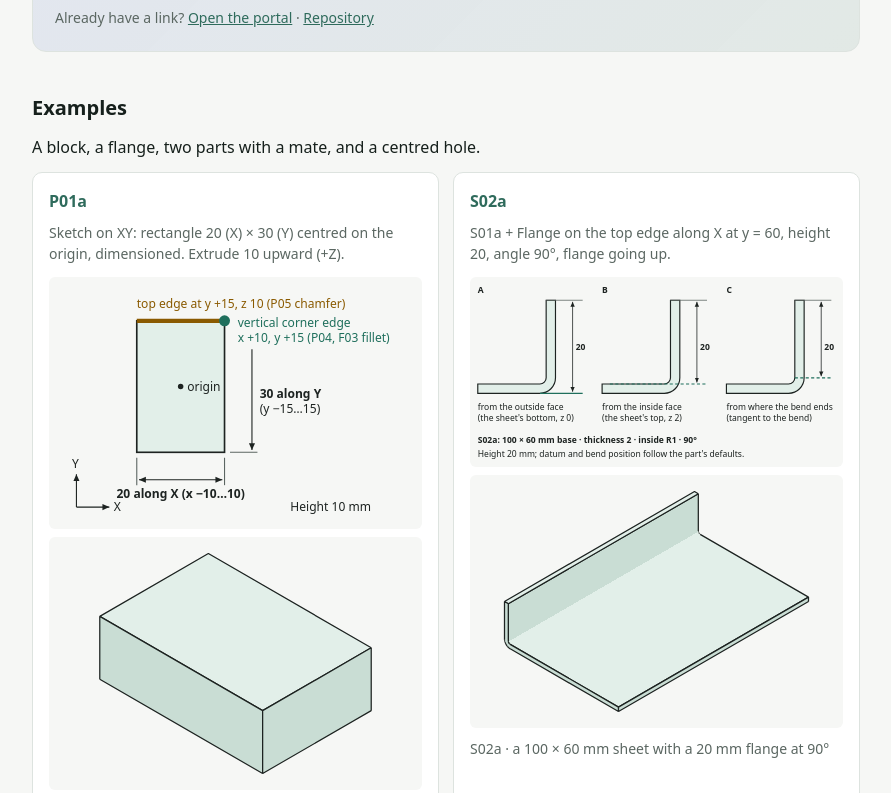
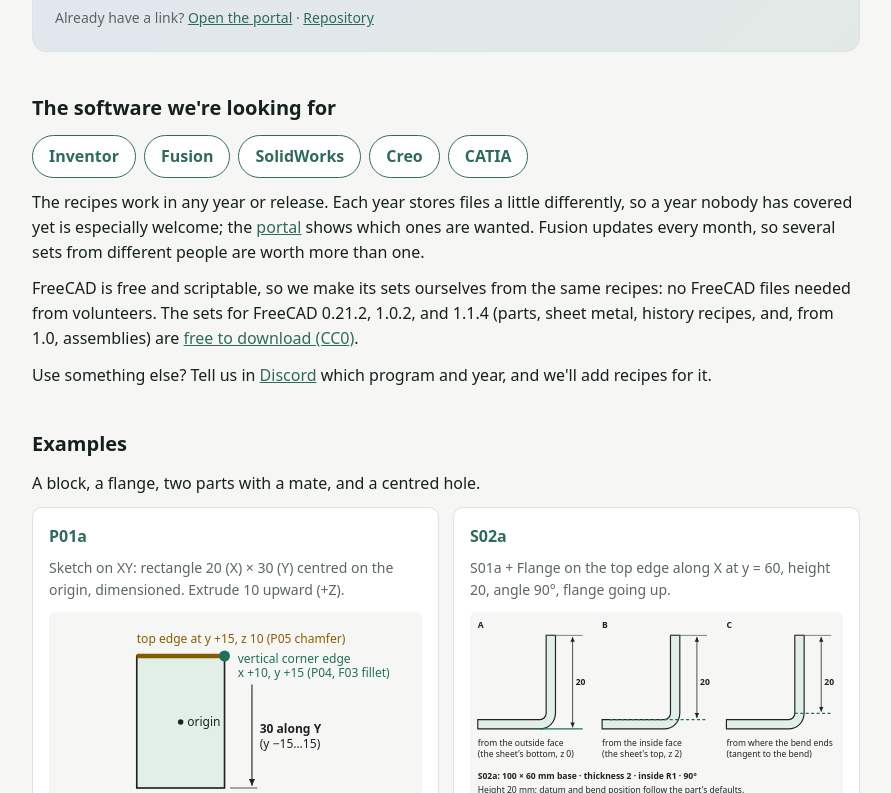
Before and after one commit to dutchman-cad/fixtures, a plain HTML site: page docs/index.html in a window 1280 px wide. Shown: the part 805-1598 px from the top of the page, without its empty margins (194-1085 px from the left). Drawn offline with Linux system fonts and the light colour scheme.

Commit message:
Page: the software we're looking for, right under the sign-up

```diff
--- a/docs/index.html
+++ b/docs/index.html
@@ -82,6 +82,7 @@
 .suggest .item img{width:22px;height:22px;border-radius:50%;background:#f6f7f5;padding:2px}
 .suggest .cmd{color:#f2f3f5;font-weight:600}
 .suggest .desc{color:#b5bac1;font-size:13px}
+.big-apps .app{font-size:16px;padding:8px 16px;font-weight:600;border-color:var(--teal);color:var(--teal)}
 .steps3{margin:14px 0 0;padding-left:20px}
 .steps3 li{margin:0 0 6px}
 </style>
@@ -123,6 +124,14 @@
     <li>Follow the recipes one screen at a time and drop each file on its box. Partial sets are welcome.</li>
   </ol>
   <span class="small">Already have a link? <a href="https://fixtures.tailb5574c.ts.net/">Open the portal</a> · <a href="https://github.com/dutchman-cad/fixtures">Repository</a></span>
+</section>
+
+<section aria-labelledby="programs">
+<h2 id="programs">The software we're looking for</h2>
+<div class="apps big-apps"><span class="app">Inventor</span><span class="app">Fusion</span><span class="app">SolidWorks</span><span class="app">Creo</span><span class="app">CATIA</span></div>
+<p>The recipes work in any year or release. Each year stores files a little differently, so a year nobody has covered yet is especially welcome; the <a href="https://fixtures.tailb5574c.ts.net/">portal</a> shows which ones are wanted. Fusion updates every month, so several sets from different people are worth more than one.</p>
+<p>FreeCAD is free and scriptable, so we make its sets ourselves from the same recipes: no FreeCAD files needed from volunteers. The sets for FreeCAD 0.21.2, 1.0.2, and 1.1.4 (parts, sheet metal, history recipes, and, from 1.0, assemblies) are <a href="https://github.com/dutchman-cad/fixtures/releases">free to download (CC0)</a>.</p>
+<p>Use something else? Tell us in <a href="https://discord.gg/yTcseBEdeu">Discord</a> which program and year, and we'll add recipes for it.</p>
 </section>
 
 <section aria-labelledby="examples-title">
@@ -183,11 +192,6 @@
   <li><strong>You choose</strong> whether your files join a public test collection (CC0) or stay private, for testing only.</li>
 </ul>
 
-<h2>Programs</h2>
-<div class="apps"><span class="app">Inventor</span><span class="app">Fusion</span><span class="app">SolidWorks</span><span class="app">Creo</span><span class="app">CATIA</span></div>
-<p>The recipes work in any year or release. Each year stores files a little differently, so a year nobody has covered yet is especially welcome; the <a href="https://fixtures.tailb5574c.ts.net/">portal</a> shows which ones are wanted. Fusion updates every month, so several sets from different people are worth more than one.</p>
-<p>FreeCAD is free and scriptable, so we make its sets ourselves from the same recipes: no FreeCAD files needed from volunteers. The sets for FreeCAD 0.21.2, 1.0.2, and 1.1.4 (parts, sheet metal, history recipes, and, from 1.0, assemblies) are <a href="https://github.com/dutchman-cad/fixtures/releases">free to download (CC0)</a>.</p>
-<p>Use something else? Tell us in <a href="https://discord.gg/yTcseBEdeu">Discord</a> which program and year, and we'll add recipes for it.</p>
 <h2 id="own-files">Want to help us improve?</h2>
 <p>Send us a design of your own: one CAD file and, if you can, a STEP export of the same design. Direct-message it to Dutchy on the <a href="https://discord.gg/yTcseBEdeu">Discord</a>, or, if you already have a portal link, use <strong>Your own files</strong> there. We compare what our readers get from your file with the STEP your program wrote.</p>
 <p>Formats: Fusion (.f3d, .f3z), Inventor (.ipt, .iam), SolidWorks (.sldprt, .sldasm), CATIA V5 (.CATPart), Creo and NX (.prt, including numbered saves such as .prt.3), Creo View (.pvz), Rhino (.3dm), ACIS (.sat, .sab, .smt, .smb), FreeCAD (.FCStd), and IGES (.igs, .iges).</p>
```
